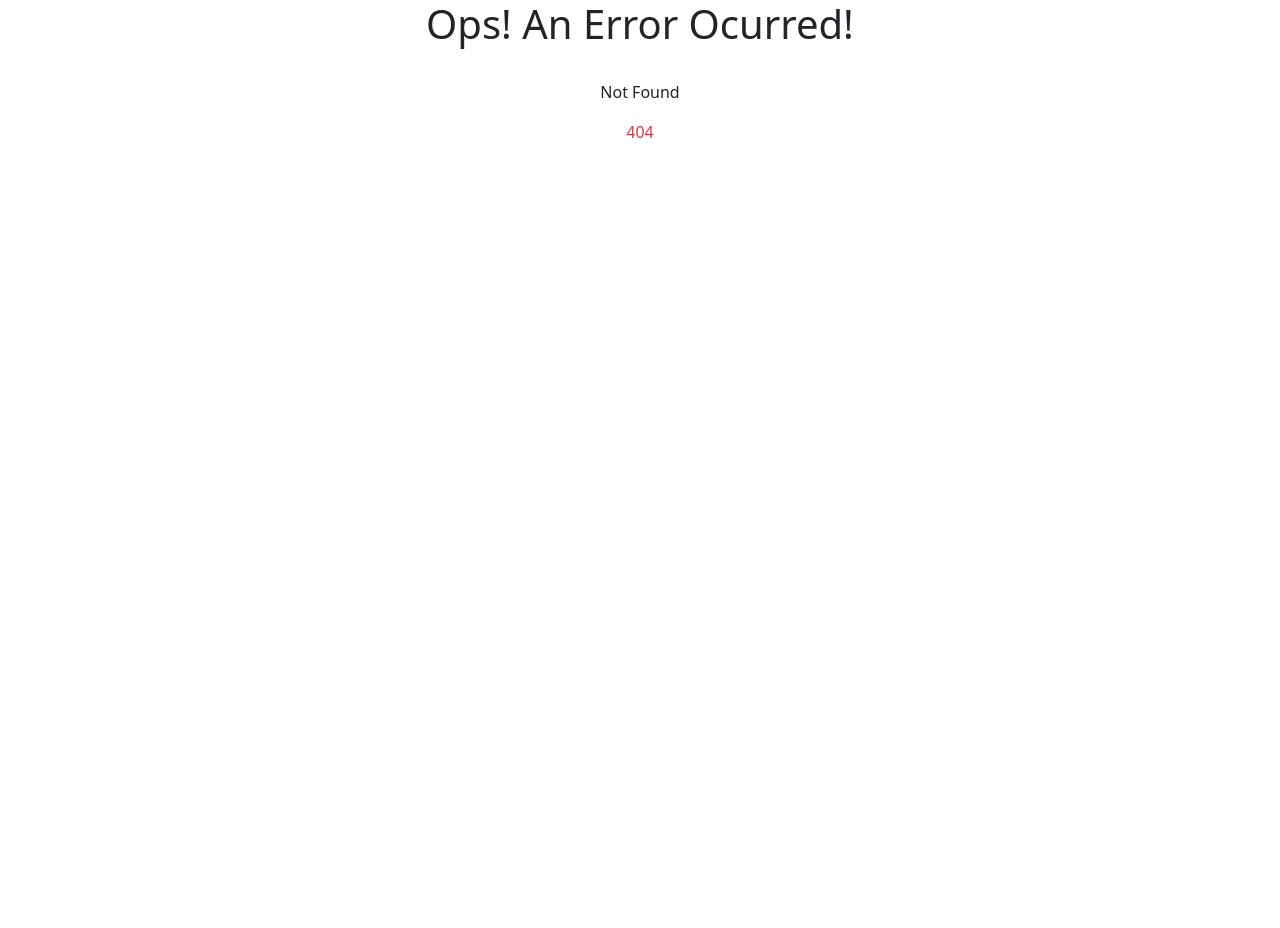
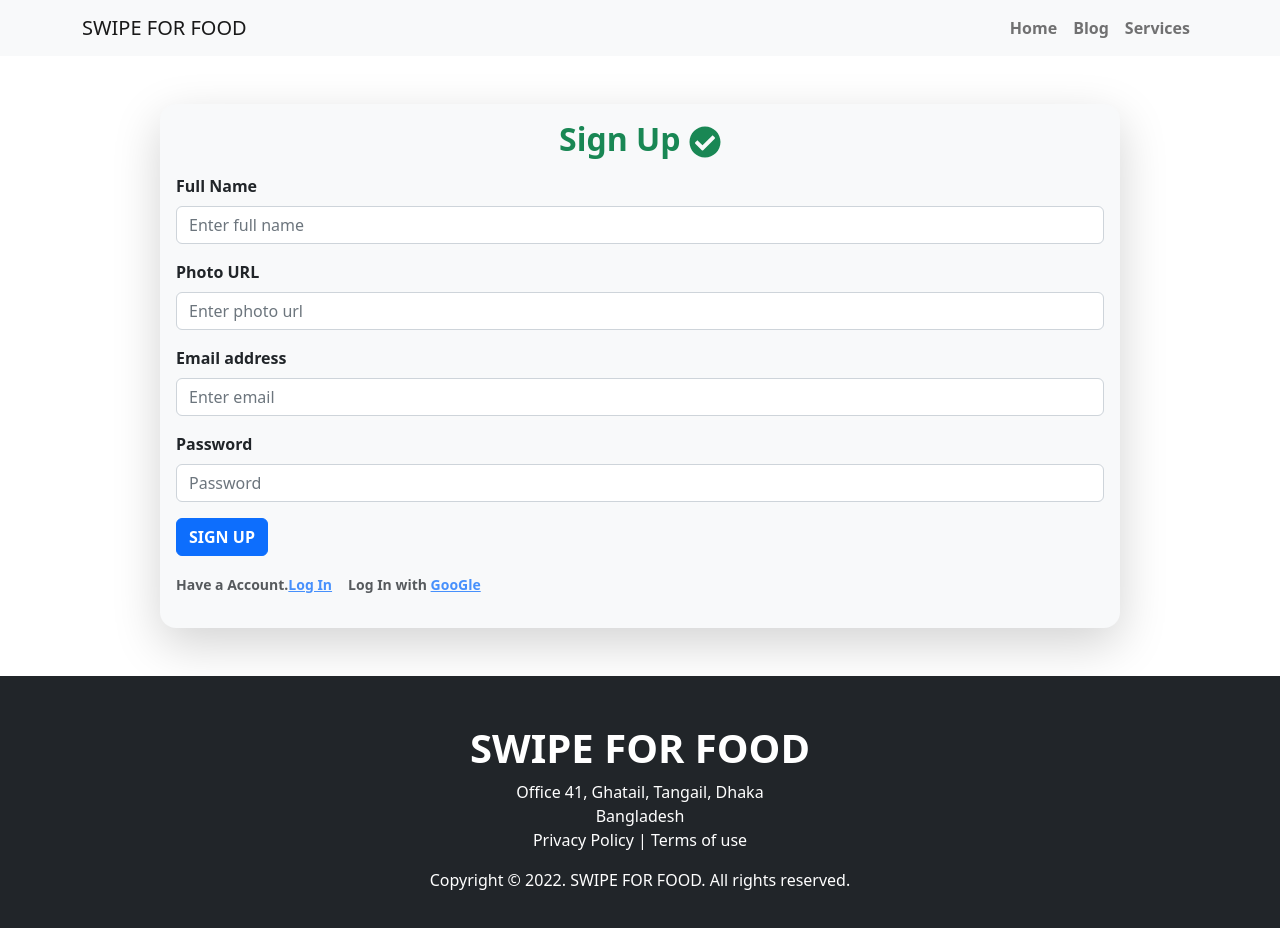
Before and after one commit to NahidulNoman/swipe-for-food-client, a React (Create React App) app: page /signup in a window 1280 px wide. Before the commit this address had no page. Shown: the top 928 px of the page. Before the commit the page ends 800 px from the top, so only its background shows below. Built offline with nearby package versions, Linux system fonts and the light colour scheme.

Commit message:
firebase and login signup implements

```diff
--- a/package.json
+++ b/package.json
@@ -7,6 +7,7 @@
     "@testing-library/react": "^13.4.0",
     "@testing-library/user-event": "^13.5.0",
     "bootstrap": "^5.2.2",
+    "firebase": "^9.13.0",
     "react": "^18.2.0",
     "react-bootstrap": "^2.6.0",
     "react-dom": "^18.2.0",
--- a/src/UserContext/UserContext.jsx
+++ b/src/UserContext/UserContext.jsx
@@ -1,10 +1,23 @@
-import React from 'react';
+import React, { createContext, useState } from 'react';
+import app from '../firebase/firebase.config';
+import { getAuth } from "firebase/auth";
 
-const UserContext = () => {
+const auth = getAuth(app);
+export const AuthContext = createContext();
+
+const UserContext = ({children}) => {
+    const [user , setUser] = useState({displayName : 'NOman'});
+    const [loading , setLoading] = useState(true);
+
+
+
+    const authInfo = {
+        user
+    }
     return (
-        <div>
-
-        </div>
+        <AuthContext.Provider value={authInfo}>
+                {children}
+        </AuthContext.Provider>
     );
 };
 
--- /dev/null
+++ b/src/components/Login/Login.jsx
@@ -0,0 +1,88 @@
+import React, { useContext, useState } from 'react';
+import { Button, Form } from 'react-bootstrap';
+import { FaArrowAltCircleRight } from 'react-icons/fa';
+import { Link } from 'react-router-dom';
+import { AuthContext } from '../../UserContext/UserContext';
+
+const Login = () => {
+    const {user} = useContext(AuthContext);
+    const [errors, setErrors] = useState("");
+
+//   const from = location.state?.from?.pathname || "/";
+
+  const handlerSubmit = (e) => {
+    e.preventDefault();
+    const form = e.target;
+    const email = form.email.value;
+    const password = form.password.value;
+    console.log(email, password);
+
+  };
+  // sign is with google
+//   const handlerGoogle = () => {
+//     withGoogle()
+//       .then((result) => {
+//         const user = result.user;
+//         console.log(user);
+//       })
+//       .catch((error) => {
+//         const errorMessage = error.message;
+//         setErrors(errorMessage);
+//         console.log(error);
+//       });
+//   };
+  // sign in with github
+
+
+
+    return (
+        <div className="w-75 mx-auto mt-5 shadow-lg p-3 rounded-4 bg-light">
+        <h2 className="text-center text-success fw-bold">
+          Quick Log In <FaArrowAltCircleRight></FaArrowAltCircleRight>
+        </h2>
+        <p className="mt-3 text-center text-danger">
+          <small>{errors}</small>
+        </p>
+        <Form onSubmit={handlerSubmit}>
+          <Form.Group className="mb-3" controlId="formBasicEmail">
+            <Form.Label className="fw-semibold">Email address</Form.Label>
+            <Form.Control
+              name="email"
+              type="email"
+              placeholder="Enter email"
+              required
+            />
+          </Form.Group>
+
+          <Form.Group className="mb-3" controlId="formBasicPassword">
+            <Form.Label className="fw-semibold">Password</Form.Label>
+            <Form.Control
+              name="password"
+              type="password"
+              placeholder="Password"
+              required
+            />
+          </Form.Group>
+          <Button variant="primary" type="submit" className="fw-semibold">
+            LOG IN
+          </Button>
+        </Form>
+        <div className="mt-3 d-flex">
+          <p className="me-3">
+            <small className="fw-semibold opacity-75">
+              New This Site.<Link to="/signup">Sign Up</Link>
+            </small>
+          </p>
+          <div className="d-flex">
+            <p className="me-3">
+              <small className="fw-semibold opacity-75">
+                Log In with <Link>GooGle</Link>
+              </small>
+            </p>
+          </div>
+        </div>
+      </div>
+    );
+};
+
+export default Login;
--- /dev/null
+++ b/src/components/SignUp/SignUp.jsx
@@ -0,0 +1,128 @@
+import React, { useState } from 'react';
+import { Button, Form } from 'react-bootstrap';
+import { FaCheckCircle } from 'react-icons/fa';
+import { Link } from 'react-router-dom';
+
+const SignUp = () => {
+ const [errors, setErrors] = useState("");
+
+    const handlerSubmit = (e) => {
+      e.preventDefault();
+      const form = e.target;
+      const name = form.name.value;
+      const photoUrl = form.photoUrl.value;
+      const email = form.email.value;
+      const password = form.password.value;
+      console.log(name, email, password, photoUrl);
+
+    //   createUser(email, password)
+    //     .then((result) => {
+    //       setErrors("");
+    //       setUser(result);
+        //   updateUser(name, photoUrl);
+        //   toast.success('Successfully Sign Up !!');
+        //   form.reset();
+          // const user = result.user;
+          // console.log(user);
+        // })
+        // .catch((error) => {
+        //   const errorMessage = error.message;
+        //   // console.log(error);
+        //   setErrors(errorMessage);
+        // });
+    };
+    // user profile and name update info
+    // const updateUser = (name, photoUrl) => {
+    //   const profile = {
+    //     displayName: name,
+    //     photoURL: photoUrl,
+    //   };
+    //   userUpdateInfo(profile)
+    //     .then((result) => {
+    //       setUser(result);
+          // console.log(result.user)
+    //     })
+    //     .catch((error) => {
+    //       const errorMessage = error.message;
+    //       setErrors(errorMessage);
+    //     });
+    // };
+    // sign in with google
+    // const handlerGoogle = () => {
+    //   withGoogle()
+    //     .then((result) => {
+    //       const user = result.user;
+    //       console.log(user);
+    //     })
+    //     .catch((error) => {
+    //       const errorMessage = error.message;
+    //       console.log(error);
+    //       setErrors(errorMessage);
+    //     });
+    // };
+
+
+    return (
+        <div className="w-75 mx-auto mt-5 shadow-lg p-3 rounded-4 mb-5 bg-light">
+      <h2 className="text-center text-success fw-bold">
+        Sign Up <FaCheckCircle></FaCheckCircle>
+      </h2>
+      <p className="mt-3 text-center text-danger">
+        <small>{errors}</small>
+      </p>
+      <Form onSubmit={handlerSubmit}>
+        <Form.Group className="mb-3" controlId="formBasicName">
+          <Form.Label className="fw-semibold">Full Name</Form.Label>
+          <Form.Control name="name" type="text" placeholder="Enter full name" required/>
+        </Form.Group>
+        <Form.Group className="mb-3" controlId="formBasicPhoto">
+          <Form.Label className="fw-semibold">Photo URL</Form.Label>
+          <Form.Control
+            name="photoUrl"
+            type="text"
+            placeholder="Enter photo url"
+            required
+          />
+        </Form.Group>
+        <Form.Group className="mb-3" controlId="formBasicEmail">
+          <Form.Label className="fw-semibold">Email address</Form.Label>
+          <Form.Control
+            name="email"
+            type="email"
+            placeholder="Enter email"
+            required
+          />
+        </Form.Group>
+
+        <Form.Group className="mb-3" controlId="formBasicPassword">
+          <Form.Label className="fw-semibold">Password</Form.Label>
+          <Form.Control
+            name="password"
+            type="password"
+            placeholder="Password"
+            required
+          />
+        </Form.Group>
+        <Button variant="primary" type="submit" className="fw-semibold">
+          SIGN UP
+        </Button>
+      </Form>
+      <div className="mt-3 d-flex">
+        <p className="me-3">
+          <small className="fw-semibold opacity-75">
+            Have a Account.<Link to="/login">Log In</Link>
+          </small>
+        </p>
+        <div className="d-flex">
+          <p className="me-3">
+            <small className="fw-semibold opacity-75">
+              Log In with <Link>GooGle</Link>
+            </small>
+          </p>
+        </div>
+      </div>
+    </div>
+    );
+};
+
+export default SignUp;
--- /dev/null
+++ b/src/firebase/firebase.config.js
@@ -0,0 +1,19 @@
+// Import the functions you need from the SDKs you need
+import { initializeApp } from "firebase/app";
+// TODO: Add SDKs for Firebase products that you want to use
+// https://firebase.google.com/docs/web/setup#available-libraries
+
+// Your web app's Firebase configuration
+const firebaseConfig = {
+  apiKey: process.env.REACT_APP_apiKey,
+  authDomain: process.env.REACT_APP_authDomain,
+  projectId: process.env.REACT_APP_projectId,
+  storageBucket: process.env.REACT_APP_storageBucket,
+  messagingSenderId: process.env.REACT_APP_messagingSenderId,
+  appId: process.env.REACT_APP_appId
+};
+
+// Initialize Firebase
+const app = initializeApp(firebaseConfig);
+
+export default app;
--- a/src/index.js
+++ b/src/index.js
@@ -4,11 +4,14 @@ import './index.css';
 import App from './App';
 import reportWebVitals from './reportWebVitals';
 import 'bootstrap/dist/css/bootstrap.min.css';
+import UserContext from './UserContext/UserContext';
 
 const root = ReactDOM.createRoot(document.getElementById('root'));
 root.render(
   <React.StrictMode>
+    <UserContext>
     <App />
+    </UserContext>
   </React.StrictMode>
 );
 
```
Also changed, not shown: src/routers/routers.js (+10 -0 lines), 1 other file (tests, documents, lock files or other folders).
